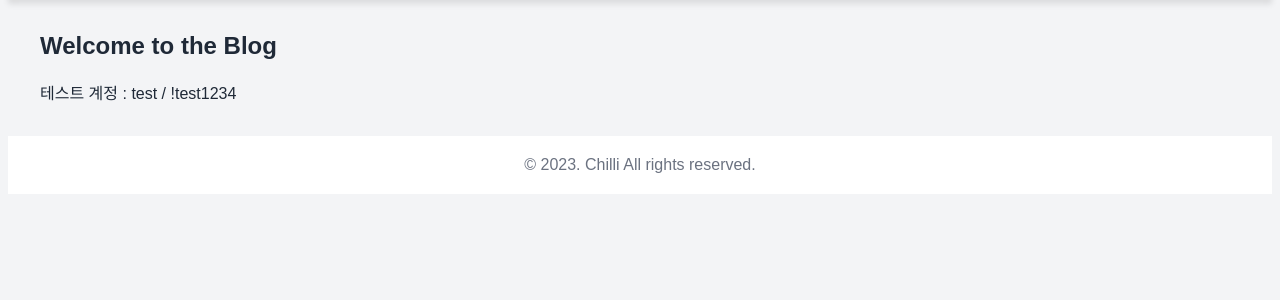
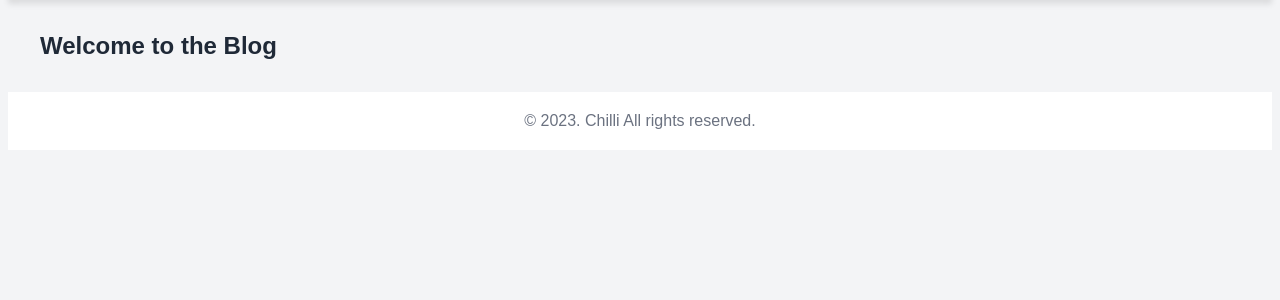
Before and after one commit to vanhalenpanama/Claude_Export_Data_Backup_Blog, a Django app: page / in a window 1280 px wide. Shown: the part 108-408 px from the top of the page. Run offline with Django 5.2, Linux system fonts and the light colour scheme.

Commit message:
:memo: test account test complete

```diff
--- a/blog_project/blog/templates/blog/index.html
+++ b/blog_project/blog/templates/blog/index.html
@@ -2,7 +2,6 @@
 
 {% block content %}
 <h2>Welcome to the Blog</h2>
-테스트 계정 : test / !test1234
 {% if user.is_authenticated %}
 <a href="{% url 'post_list' %}" class="btn">블로그 입장하기</a>
 {% else %}
```
